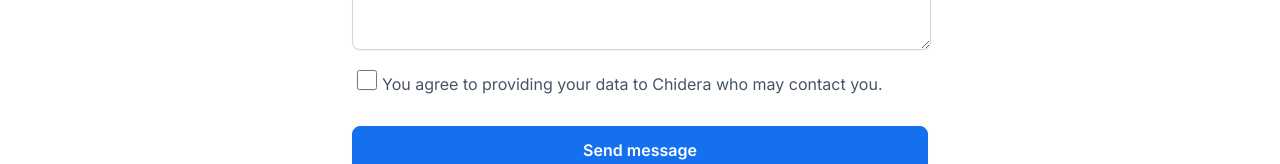
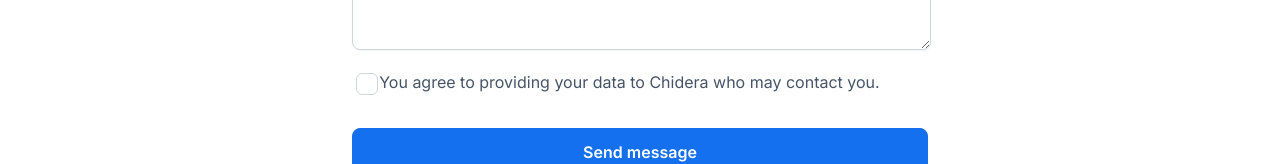
Before and after one commit to Charvine-300/Zuri-Stage-One-Task, a React (Vite) app: page /contact in a window 1280 px wide. Shown: the part 502-666 px from the top of the page. Built offline with nearby package versions, Linux system fonts and the light colour scheme.

Commit message:
Fixed checkbox styling

```diff
--- a/src/assets/styles/contact.css
+++ b/src/assets/styles/contact.css
@@ -3,15 +3,6 @@
 
 
 /*==========  ID Rules  ==========*/
-#agreement {
-    width: 20px;
-    height: 20px;
-    margin: 0 5px;
-    cursor: pointer;
-    border-radius: 6px;
-}
-
-
 #agreement-checkbox {
     font-family: 'Inter';
     font-style: normal;
@@ -20,6 +11,9 @@
     cursor: pointer;
     color: #475467;
     line-height: 24px;
+    display: grid;
+    grid-template-columns: 1em auto;
+    gap: 0.7em;
 }
 
 #btn__submit {
@@ -104,7 +98,8 @@
     color: #344054;
 }
 
-.contact-form input, .contact-form textarea {
+.input-wrapper input, #email,
+.contact-form textarea {
     width: 90%;
     height: 35px;
     margin-top: 10px;
@@ -143,14 +138,63 @@
 
 
 /*==========  Element Rules  ==========*/
+input[type=checkbox] {
+    position: relative;
+    cursor: pointer;
+    width: 22px;
+    height: 22px;
+    appearance: none;
+}
 
 
+input[type=checkbox]:before {
+    content: "";
+    display: block;
+    position: absolute;
+    top: 0;
+    left: 0;
+    width: 20px;
+    height: 20px;
+    margin-right: 10px;
+    background: #FFFFFF;
+    border: 1px solid #D0D5DD;
+    border-radius: 6px;
+}
 
+input[type="checkbox"]:hover::before {
+    box-shadow: 0px 0px 0px 4px #D1E9FF;
+}
+
+input[type=checkbox]:checked:before {
+    content: "";
+    display: block;
+    position: absolute;
+    width: 20px;
+    height: 20px;
+    top: 0;
+    left: 0;
+    border:1px solid #1E80EF;
+}
+
+
+input[type=checkbox]:checked:after {
+    content: url('../images/check.png');
+    display: block;
+    width: fit-content;
+    height: fit-content;
+    position: absolute;
+    left: 0;
+    right: 0;
+    top: 0;
+    bottom: 0;
+    margin: auto;
+
+}
 
 
 
 /*==========  Animation and Pseudo Rules  ==========*/
-.contact-form input:focus {
+input[type="text"]:focus, input[type="email" i]:focus {
     border: 1px solid #84CAFF;
     box-shadow: 0px 1px 2px rgba(16, 24, 40, 0.05);
 }
@@ -161,11 +205,11 @@
     transition: all 0.5s ease-in-out;
 }
 
-input[type="checkbox"]:checked {
-    background: #F9FAFB;
+#btn__submit:focus {
+    background: #1570EF;
     border: 1px solid #1570EF;
+    box-shadow: 0px 1px 2px rgba(16, 24, 40, 0.05), 0px 0px 0px 4px #D1E9FF;
 }
-
 
 
 
--- a/src/components/Contact.jsx
+++ b/src/components/Contact.jsx
@@ -42,7 +42,7 @@ const Contact = () => {
             </div>
           </div>
 
-          <label htmlFor="email" id="email"> Email </label>
+          <label htmlFor="email"> Email </label>
           <input
             type="email"
             id="email"
```
Also changed, not shown: src/assets/images/check.png (added).
